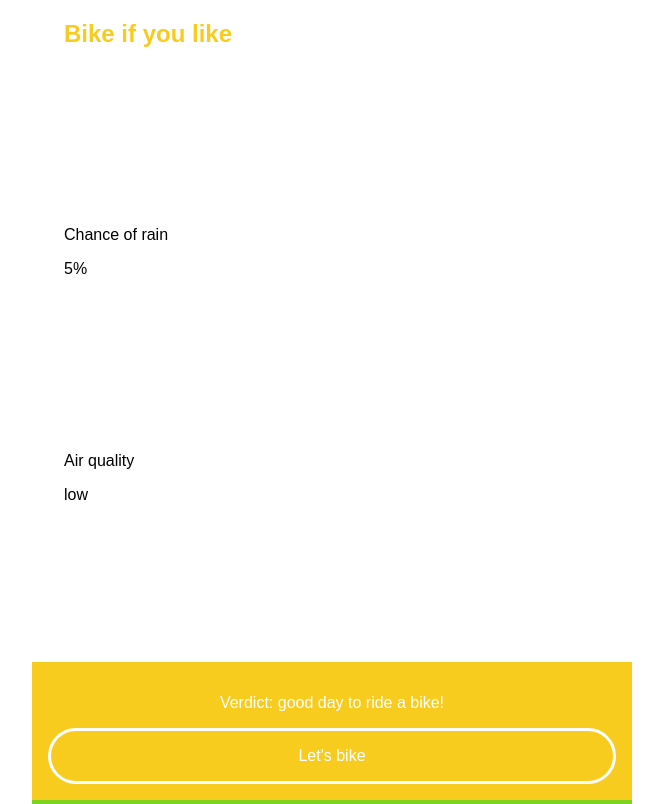
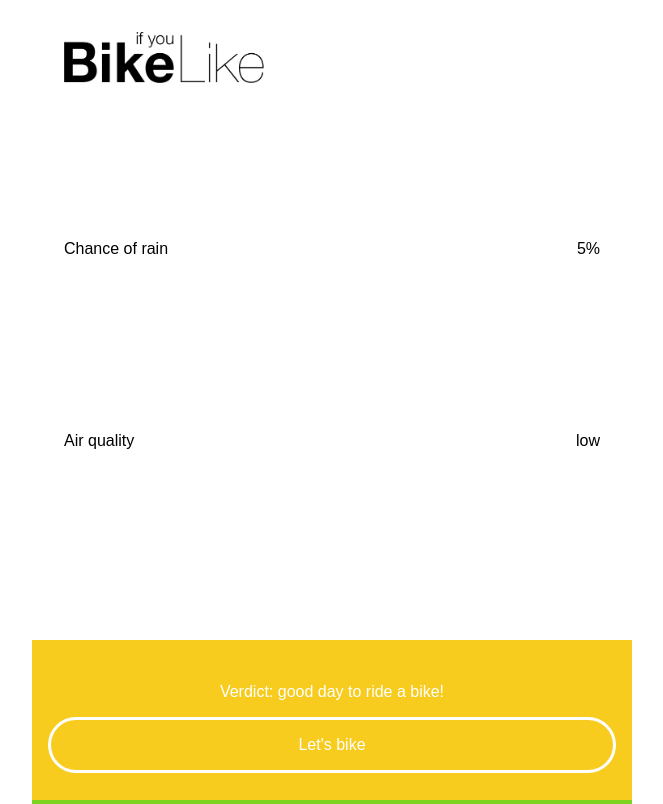
Before and after one commit to njsfield/tfl-hackathon, a website: page index.html in a window 1280 px wide. Shown: the top 804 px of the page, without its empty margins (308-971 px from the left). Drawn offline with Linux system fonts and the light colour scheme.

Commit message:
center logo

```diff
--- a/index.html
+++ b/index.html
@@ -8,21 +8,27 @@
 </head>
 <body>
   <div class="app">
-    <section class="initial">
-      <h1>Bike if you like</h1>
-      <div class="container_rain condition">
+    <!-- Main Container -->
+    <section class="container container-80">
+      <!-- Logo -->
+      <img  src="img/logo.png" class="logo" />
+      <div class="container-row">
         <p>Chance of rain</p>
         <p id="rain">mock data</p>
       </div>
-      <div class="container_air condition">
+      <div class="container-row">
         <p>Air quality</p>
         <p id="pollution">mock data</p>
       </div>
+      <!-- Ghost -->
+      <span></span>
 
-      <div class="bg-yellow verdict">
-        <p class="white">Verdict: good day to ride a bike!</p>
-        <button id="fetch" class="cta-btn">Let's bike</button>
-      </div>
+
+    </section>
+    <!-- Footer -->
+    <section class="bg-yellow verdict container-20">
+      <p class="white">Verdict: good day to ride a bike!</p>
+      <button id="fetch" class="cta-btn">Let's bike</button>
     </section>
 
 
--- a/public/css/style.css
+++ b/public/css/style.css
@@ -1,3 +1,7 @@
+* {
+    box-sizing: border-box;
+}
+
 body {
   font-family: sans-serif;
   display: flex;
@@ -44,7 +48,7 @@ ul {
 }
 
 .condition {
-  margin-left: 2rem;
+  /*margin-left: 2rem;*/
 }
 
 .cta-btn {
@@ -65,13 +69,16 @@ ul {
   text-align: center;
 }
 
-
-.initial {
-  height: 100vh;
+/* Main Container */
+.container {
+  padding: 2rem;
   display: flex;
   flex-direction: column;
   justify-content: space-between;
 }
+
+.container-20 {height: 20vh;}
+.container-80 {height: 80vh;}
 
 .hidden {
   display: none;
@@ -94,3 +101,19 @@ ul {
   padding: 1rem;
   margin-bottom: 0.5rem;
 }
+
+
+/** Logo **/
+
+.logo {
+    width: 200px;
+}
+
+
+/** Rows side by side **/
+
+.container-row {
+    display: flex;
+    flex-direction: row;
+    justify-content: space-between;
+}
```
Also changed, not shown: app.js (deleted), public/img/logo.png (added), 1 other file.
